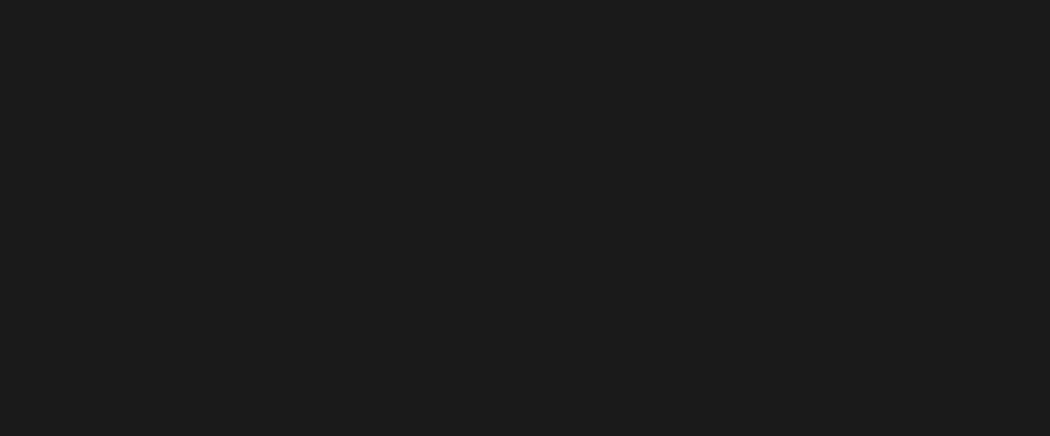
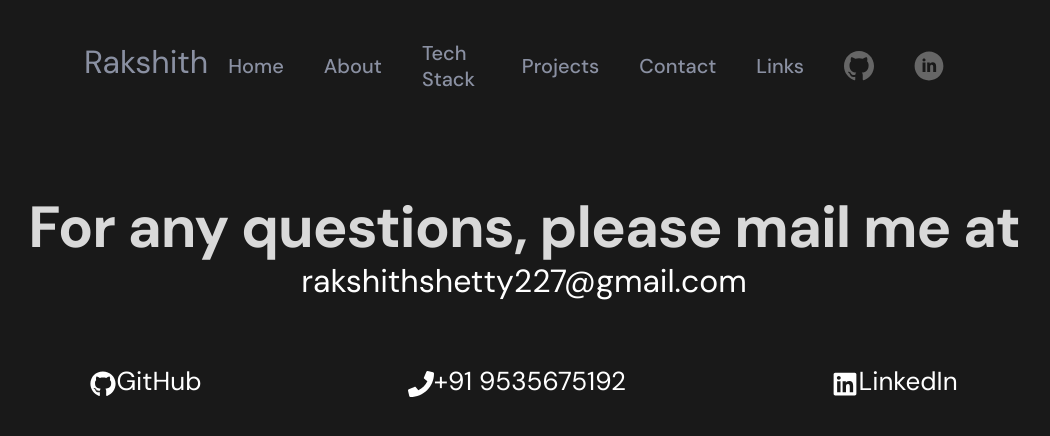
Before and after one commit to RakshithShettyy/personal-portfolio, a React (Create React App) app: page /contact in a window 1280 px wide. Shown: the top 436 px of the page, without its empty margins (116-1166 px from the left). Built offline with nearby package versions, Linux system fonts and the light colour scheme.

Commit message:
about and contact

```diff
--- a/src/App.css
+++ b/src/App.css
@@ -129,9 +129,41 @@
   margin-bottom: 30px;
 }
 .card-title {
-  width: 25%;
+  width: 100%;
   display: flex;
   justify-content: space-between;
+}
+.contact-container {
+  width: 100%;
+  height: 80vh;
+}
+
+.contact-main {
+  display: flex;
+  justify-content: center;
+  align-items: center;
+}
+.contact-heading {
+  text-align: center;
+  margin-top: 60px;
+}
+.social-links {
+  margin-top: 30px;
+}
+
+.social-links > ul {
+  display: flex;
+  flex-direction: row;
+  justify-content: space-evenly;
+}
+
+.social-links > ul > .link {
+  color: white;
+  font-size: 26px;
+}
+
+.footer-container {
+  margin: 100px 0px;
 }
 
 /* media queries  */
@@ -185,6 +217,29 @@
   .card-title {
     width: 50%;
   }
+  .contact-container .contact-main .contact-heading > p {
+    font-size: 20px;
+    text-align: justify;
+  }
+  .contact-container .contact-main .contact-heading > a > h2 {
+    font-size: 20px;
+    text-align: center;
+  }
+  .social-links > ul {
+    display: flex;
+    flex-direction: column;
+    justify-content: center;
+    align-items: flex-start;
+    padding-left: 50px;
+  }
+  .social-links > ul > .link {
+    color: white;
+    font-size: 20px;
+    padding: 20px 0px;
+  }
+  .link-icon {
+    padding-right: 30px;
+  }
 }
 
 /* portfolio style end  */
--- /dev/null
+++ b/src/Components/Footer.jsx
@@ -0,0 +1,56 @@
+import React from "react";
+// import Navbar from "../Components/Navbar";
+import { FaGithub, FaLinkedin, FaPhone } from "react-icons/fa";
+// import { Link } from "react-router-dom";
+
+const Footer = () => {
+  return (
+    <>
+      <footer className="footer-container ">
+        <div className="container">
+          <div className="row">
+            <div className="col-md-12 d-flex justify-content-center align-items-center text-center">
+              <div className="footer-section">
+                <h3>Contact</h3>
+                <p>
+                  For any questions, please mail me at{" "}
+                  <a href="mailto:rakshithshetty227@gmail.com">
+                    rakshithshetty227@gmail.com
+                  </a>
+                </p>
+                <ul className="list-unstyled">
+                  <li>
+                    <a
+                      href="https://github.com/yourgithubusername"
+                      target="_blank"
+                      rel="noopener noreferrer">
+                      <FaGithub /> GitHub
+                    </a>
+                  </li>
+                  <li>
+                    <a
+                      href="https://github.com/yourgithubusername"
+                      target="_blank"
+                      rel="noopener noreferrer">
+                      <FaPhone /> +91 9535675192
+                    </a>
+                  </li>
+                  <li>
+                    <a
+                      href="https://www.linkedin.com/in/yourlinkedinprofile"
+                      target="_blank"
+                      rel="noopener noreferrer">
+                      <FaLinkedin /> LinkedIn
+                    </a>
+                  </li>
+                </ul>
+              </div>
+            </div>
+          </div>
+        </div>
+      </footer>
+    </>
+  );
+};
+
+export default Footer;
--- a/src/Components/Navbar.jsx
+++ b/src/Components/Navbar.jsx
@@ -25,7 +25,7 @@
               </li>
               <li className="nav-item">
                 {" "}
-                <a href="#tech-stacks" className="nav-link">
+                <a href="/home" className="nav-link">
                   Tech Stack
                 </a>
               </li>
--- a/src/Components/SideBar.jsx
+++ b/src/Components/SideBar.jsx
@@ -28,22 +28,22 @@
                   </Link>
                 </li>
                 <li>
-                  <Link to="/#about" onClick={handleScroll}>
+                  <Link to="/about" onClick={handleScroll}>
                     ABOUT
                   </Link>
                 </li>
-                <li>
+                {/* <li>
                   <Link o="/#tech-stacks" onClick={handleScroll}>
                     Tech Stack
                   </Link>
-                </li>
-                <li>
+                </li> */}
+                {/* <li>
                   <Link to="/#project" onClick={handleScroll}>
                     Projects
                   </Link>
-                </li>
+                </li> */}
                 <li>
-                  <Link to="/" onClick={handleScroll}>
+                  <Link to="/contact" onClick={handleScroll}>
                     Contact
                   </Link>
                 </li>
--- a/src/Containers/Contact.jsx
+++ b/src/Containers/Contact.jsx
@@ -1,9 +1,59 @@
 import React from "react";
+import Navbar from "../Components/Navbar";
+import { FaGithub, FaLinkedin, FaPhone } from "react-icons/fa";
 
 const Contact = () => {
   return (
     <>
-      <div className="container hv-100"></div>
+      <Navbar />
+      <div className="contact-container">
+        <div className="contact-main">
+          <div className="heading typo contact-heading">
+            <p>For any questions, please mail me at</p>
+            <a href="mailto:rakshithshetty227@gmail.com">
+              <h2>rakshithshetty227@gmail.com</h2>
+            </a>
+          </div>
+        </div>
+
+        <div className="social-links">
+          <ul>
+            <li className="link">
+              <a
+                href="https://github.com/yourgithubusername"
+                target="_blank"
+                rel="noopener noreferrer">
+                <span className="link-icon">
+                  <FaGithub />
+                </span>
+                GitHub
+              </a>
+            </li>
+            <li className="link">
+              <a
+                href="https://github.com/yourgithubusername"
+                target="_blank"
+                rel="noopener noreferrer">
+                <span className="link-icon">
+                  <FaPhone />
+                </span>
+                +91 9535675192
+              </a>
+            </li>
+            <li className="link">
+              <a
+                href="https://www.linkedin.com/in/yourlinkedinprofile"
+                target="_blank"
+                rel="noopener noreferrer">
+                <span className="link-icon">
+                  <FaLinkedin />
+                </span>
+                LinkedIn
+              </a>
+            </li>
+          </ul>
+        </div>
+      </div>
     </>
   );
 };
--- a/src/Containers/HomeContent.jsx
+++ b/src/Containers/HomeContent.jsx
@@ -1,6 +1,6 @@
 import React from "react";
 import ProjectsSection from "../Components/ProjectsSection";
-import Contact from "./Contact";
+import Footer from "../Components/Footer";
 
 const HomeContent = () => {
   return (
@@ -276,8 +276,8 @@
       <div id="project">
         <ProjectsSection />
       </div>
-      <div id="Contact">
-        <Contact />
+      <div id="project">
+        <Footer />
       </div>
     </>
   );
```
Also changed, not shown: 1 other file (tests, documents, lock files or other folders).
